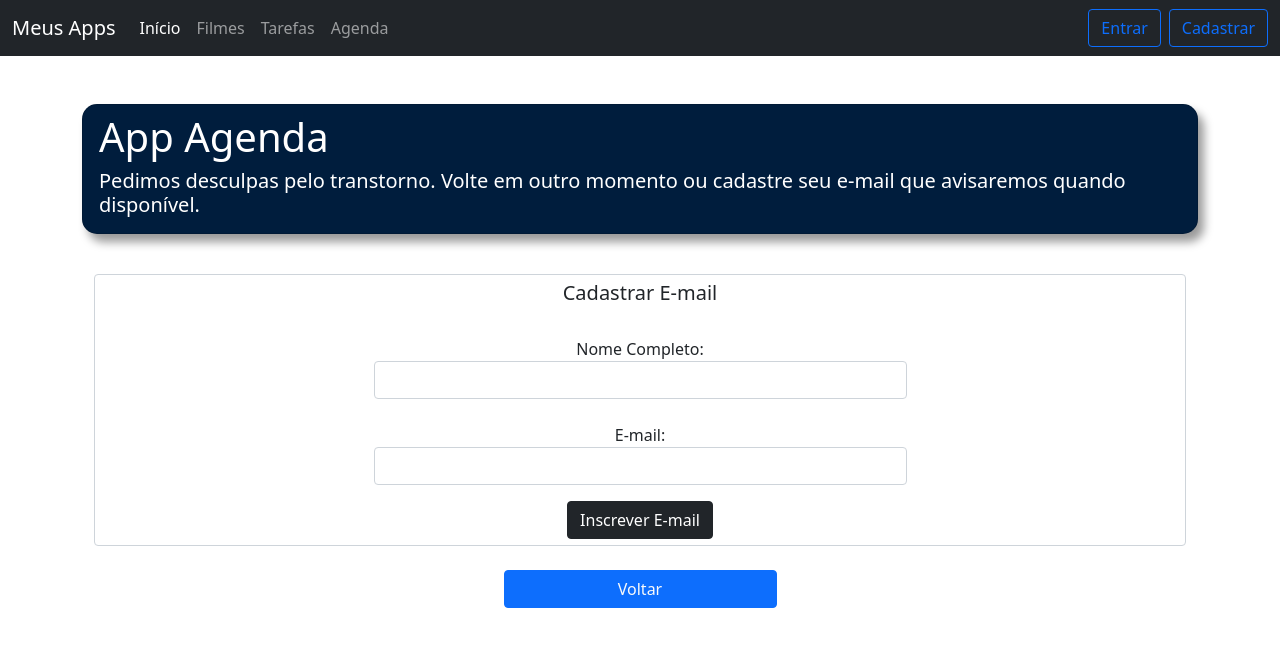
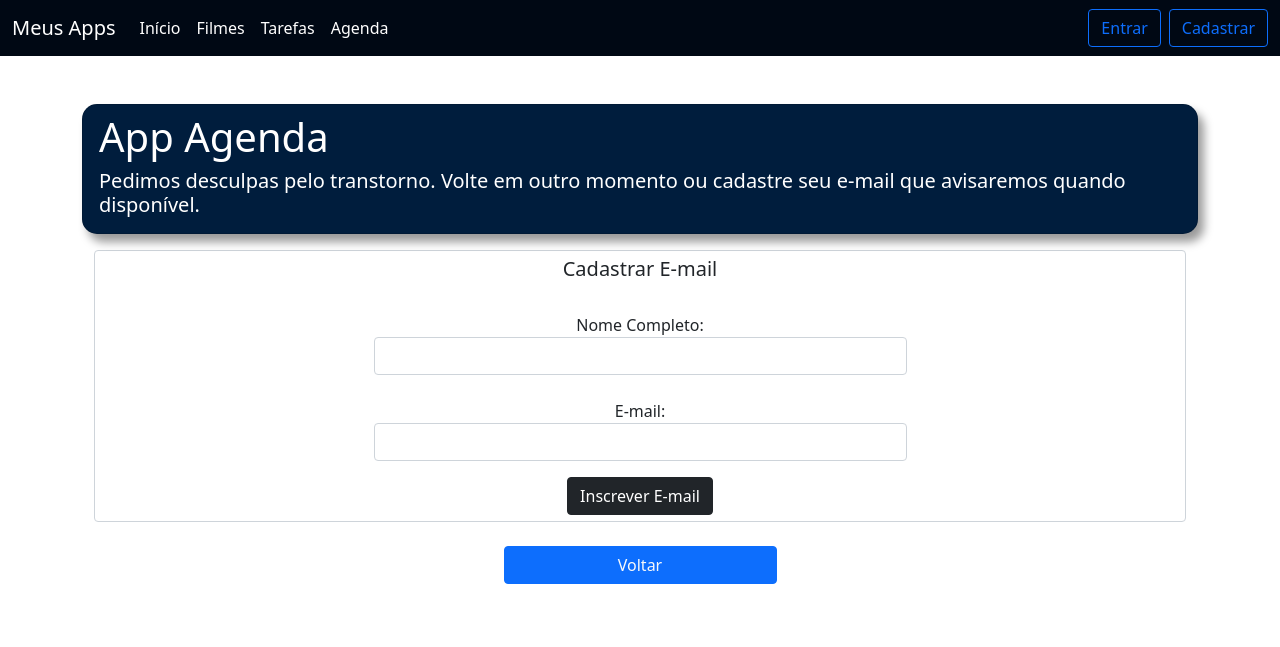
Before and after one commit to matheuskbar/DesafioDjango, a Django app: a page that uses templates/base.html in a window 1280 px wide. Shown: the top 647 px of the page. Run offline with Django 3.2, Linux system fonts and the light colour scheme; some libraries are stand-ins or nearby versions.

Commit message:
commit estilizando

```diff
--- a/templates/base.html
+++ b/templates/base.html
@@ -12,6 +12,9 @@
 
     {% endblock %}
     <style>
+      nav {
+          background-color: #000814;
+        }
       {% block estilo %}
 
       {% endblock %}
@@ -25,18 +28,16 @@
 
       {% endblock %}
     </nav>
-    <header id="cabecalho">
-      <div class="container">
-        {% block titulo %}
+    <header id="cabecalho" class="container">
+      {% block titulo %}
 
-        {% endblock %}
-      </div>
+      {% endblock %}
     </header>
-    <div class="container">
+    <main class="container">
       {% block conteudo %}
 
       {% endblock %}
-    </div>
+    </main>
 
 
     <!-- Optional JavaScript; choose one of the two! -->
--- a/templates/conteudo.html
+++ b/templates/conteudo.html
@@ -1,6 +1,7 @@
 {% extends 'menu.html' %}
 
 {% block estilo %}
+
     .col {
         background-color: #001D3D;
         text-align: center;
@@ -44,8 +45,7 @@
 
 {% block conteudo %}
     <div class="row">
-        <div class="col">
-            <a href="{% url 'guiaapp:filme_list' %}">
+        <a class="col" href="{% url 'guiaapp:filme_list' %}">
             <div>
                 <img src="/media/imagens/Filme.png" alt="">
             </div>
@@ -53,9 +53,7 @@
                 <h4 class="titulo-conteudo">App Guia Filmes</h4>
             </div>
         </a>
-        </div>
-        <div class="col">
-            <a href="{% url 'tarefa_index' %}">
+        <a class="col" href="{% url 'tarefa_index' %}">
             <div>
                 <img src="/media/imagens/todo.png" alt="">
             </div>
@@ -63,9 +61,7 @@
                 <h4 class="titulo-conteudo">To Do App</h4>
             </div>
         </a>
-        </div>
-        <div class="col">
-            <a href="{% url 'em_producao' %}">
+        <a class="col" href="{% url 'em_producao' %}">
             <div>
                 <img src="/media/imagens/agenda.png" alt="">
             </div>
@@ -74,5 +70,4 @@
             </div>
         </a>
     </div>
-    </div>
 {% endblock %}
--- a/templates/em_producao.html
+++ b/templates/em_producao.html
@@ -20,7 +20,6 @@
 
 {% block conteudo %}
     <div class="container">
-        <br>
         <div class="container-sm form-control text-center">
             <h5 class="text-center">Cadastrar E-mail</h5><br>
             <form action="{% url 'em_producao' %}" method="post">
--- a/templates/menu.html
+++ b/templates/menu.html
@@ -5,8 +5,18 @@
 {% endblock %}
 
 {% block menu %}
-  <nav class="navbar navbar-expand-lg navbar-dark bg-dark">
-    <div class="container-fluid">
+<style>
+
+  .navbar-brand  {
+    color: #FFF;
+  }
+
+ .nav-link {
+    color: #FFF;
+  }
+
+</style>
+  <div class="container-fluid navbar navbar-expand-lg">
     <a class="navbar-brand" href="{% url 'home' %}">Meus Apps</a>
     <button class="navbar-toggler" type="button" data-bs-toggle="collapse" data-bs-target="#navbarNav" aria-controls="navbarNav" aria-expanded="false" aria-label="Toggle navigation">
       <span class="navbar-toggler-icon"></span>
@@ -14,7 +24,7 @@
     <div class="collapse navbar-collapse" id="navbarNav">
       <ul class="navbar-nav">
         <li class="nav-item">
-            <a class="nav-link active" aria-current="page" href="{% url 'home' %}">Início</a>
+          <a class="nav-link" href="{% url 'home' %}">Início</a>
         </li>
         <li class="nav-item">
           <a class="nav-link" href="{% url 'guiaapp:filme_list' %}">Filmes</a>
@@ -57,5 +67,4 @@
           <!-- mostrar quando não logado -->
 
   </div>
-  </nav>
 {% endblock %}
--- a/usuarios/templates/usuarios/perfil_update.html
+++ b/usuarios/templates/usuarios/perfil_update.html
@@ -1,6 +1,10 @@
 {% extends 'conteudo.html' %}
 
 {% load bootstrap %}
+
+{% block estilo %}
+
+{% endblock %}
 
 {% block conteudo %}
     <h2>Meus Dados</h2>
```
Also changed, not shown: usuarios/templates/usuarios/perfil.html (+9 -5 lines). Lines whose indentation alone changed are shown as unchanged.
